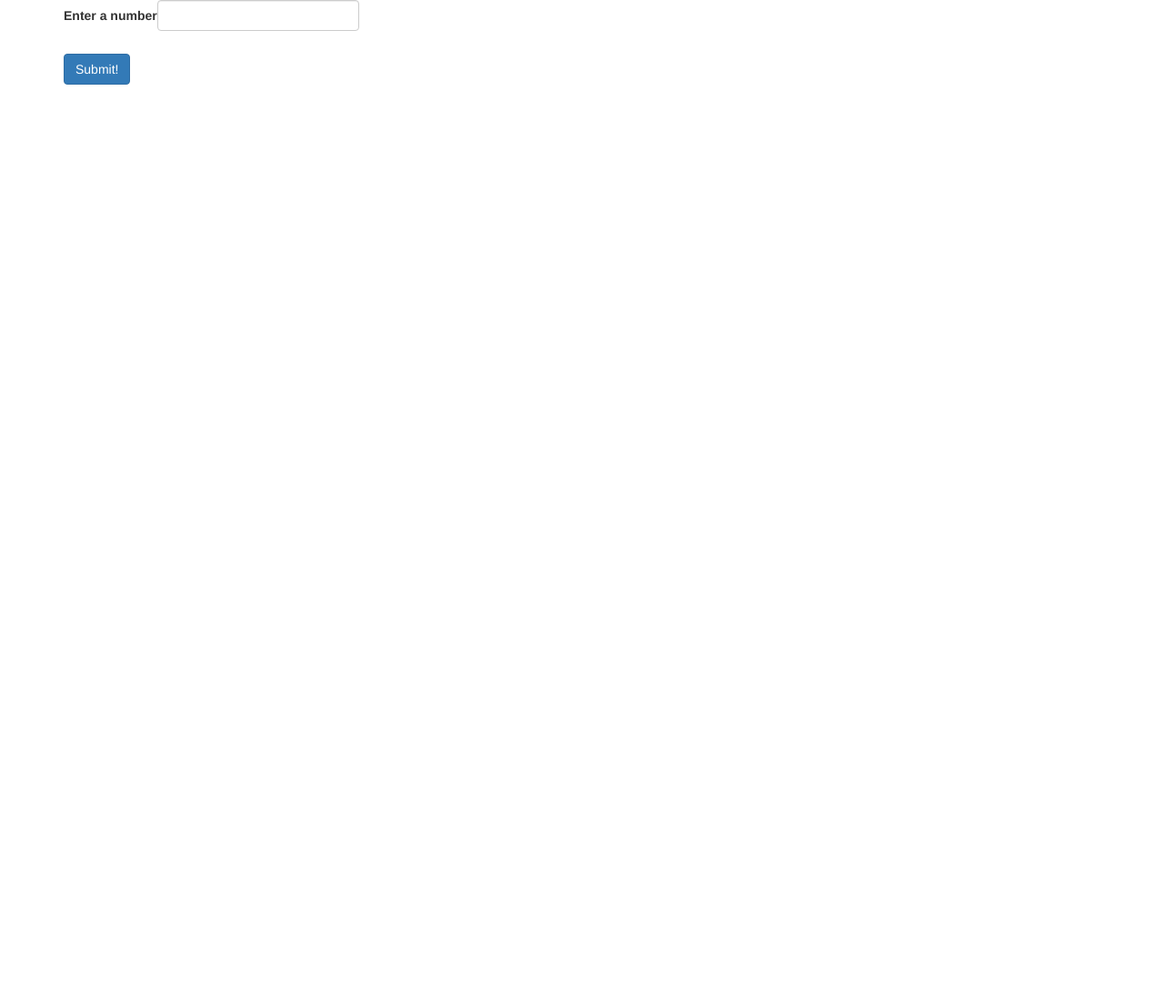
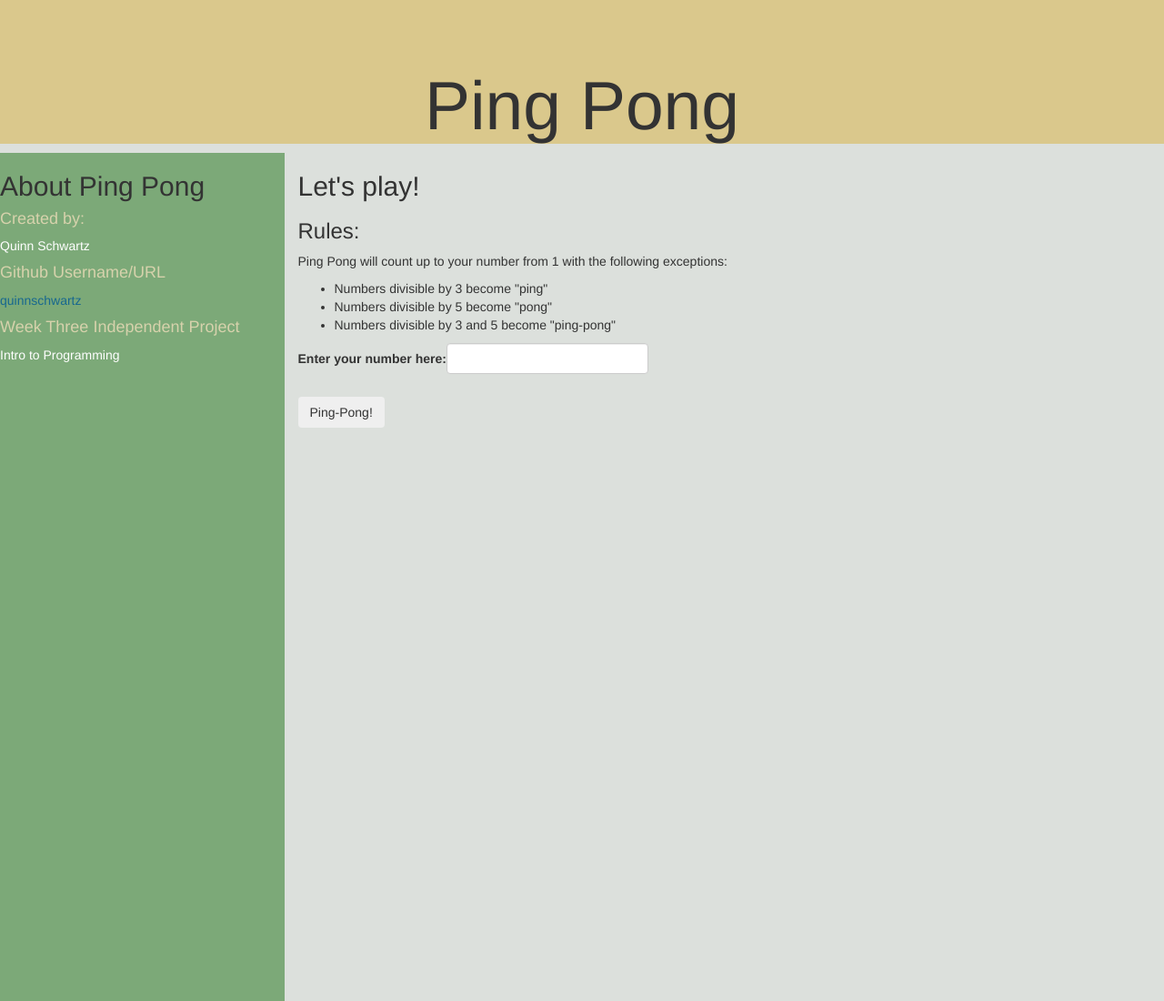
Before and after one commit to quinnschwartz/ping-pong, a plain HTML site: page index.html in a window 1280 px wide. Shown: the top 1100 px of the page at 91% size. Before the commit the page ends 800 px from the top, so only its background shows below. Drawn offline with Linux system fonts and the light colour scheme.

Commit message:
add html content and css styling to make the webpage look more similar to the example.

```diff
--- a/css/styles.css
+++ b/css/styles.css
@@ -0,0 +1,33 @@
+h1 {
+  background-color: rgba(218, 189, 102, 0.67);
+  padding-top: 75px;
+  margin-top: 0%;
+  text-align: center;
+  font-size: 75px;
+}
+
+h4 {
+  color: rgba(215, 210, 172, 1);
+}
+
+.col-md-3 {
+  text-align: left;
+  background-color: rgba(16, 107, 8, 0.47);
+  padding-bottom: 100%;
+}
+
+.col-md-9 {
+  background-color: rgb(220, 224, 220);
+}
+
+body {
+  background-color: rgb(220, 224, 220);
+}
+
+.white {
+  color: white;
+}
+
+#blue {
+  color: rgb(24, 104, 143);
+}
--- a/index.html
+++ b/index.html
@@ -9,15 +9,36 @@
     <title>Ping Pong</title>
   </head>
   <body>
-    <div class="container">
+    <h1>Ping Pong</h1>
       <form>
+        <div class="row">
+        <div class="col-md-3">
+          <h2 id="about">About Ping Pong</h2>
+          <h4>Created by:</h4>
+          <p class="white">Quinn Schwartz</p>
+          <h4>Github Username/URL</h4>
+          <p id="blue">quinnschwartz</p>
+          <h4>Week Three Independent Project</h4>
+          <p class="white">Intro to Programming</p>
+        </div>
+        <div class="col-md-9">
+          <h2>Let's play!</h2>
+          <h3>Rules:</h3>
+          <p>Ping Pong will count up to your number from 1 with the following exceptions:</p>
+          <ul>
+            <li>Numbers divisible by 3 become "ping"</li>
+            <li>Numbers divisible by 5 become "pong"</li>
+            <li>Numbers divisible by 3 and 5 become "ping-pong"</li>
+          </ul>
         <div class="form-group">
-          <label for="input">Enter a number<label>
-          <input id="input" class="form-control" type="number">
+          <label for="input">Enter your number here:<label>
+          <input id="input" class="form-control" type="number" min="1">
         </div>
-        <button type="submit" class="btn btn-primary">Submit!</button>
+        <button type="submit" class="btn btn primary">Ping-Pong!</button>
       </form>
-      <ul>
+      <ul id="answer">
       </ul>
+    </div>
+  </div>
   </body>
 </html>
--- a/js/scripts.js
+++ b/js/scripts.js
@@ -25,7 +25,7 @@ $(document).ready(function(){
     var results = pingPong(input);
     // $("#output").text(result);
     results.forEach(function(result) {
-        $("ul").append("<li>" + result + "</li>");
+        $("ul#answer").append("<li>" + result + "</li>");
     });
   });
 });
```
Also changed, not shown: 1 other file.
